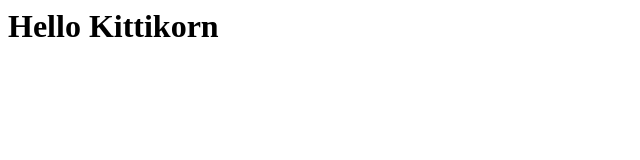
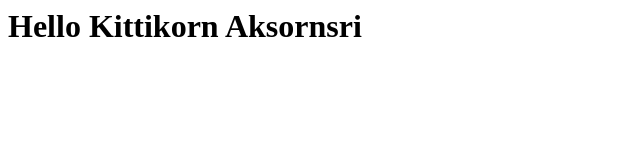
Before and after one commit to kittikorn003/testgit, a plain HTML site: page index.html in a window 1280 px wide. Shown: the whole page, without its empty margins (0-640 px from the left). Drawn offline with Linux system fonts and the light colour scheme.

Commit message:
Update index.html

```diff
--- a/index.html
+++ b/index.html
@@ -1,5 +1,5 @@
 <html>
     <body>
-        <h1>Hello Kittikorn</h1>
+        <h1>Hello Kittikorn Aksornsri</h1>
     </body>
 </html>
```
